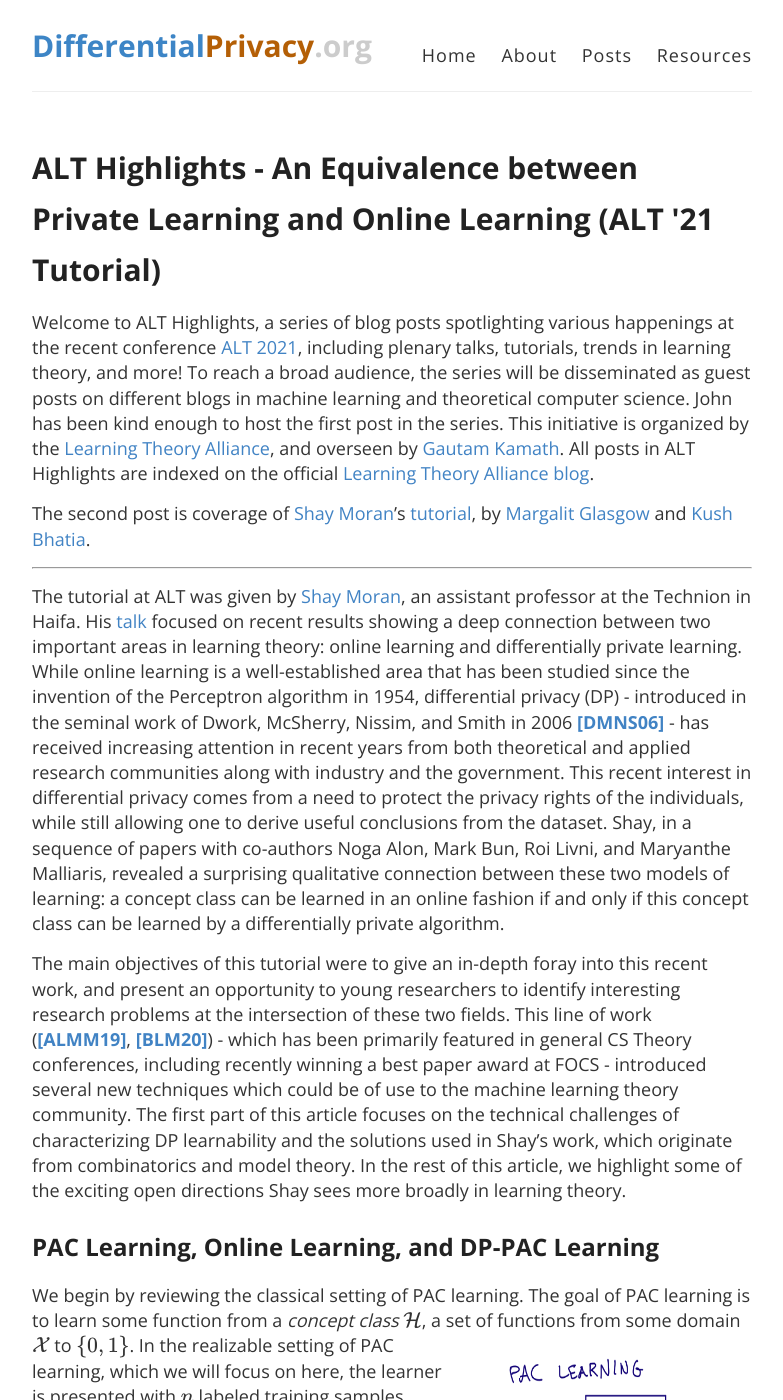
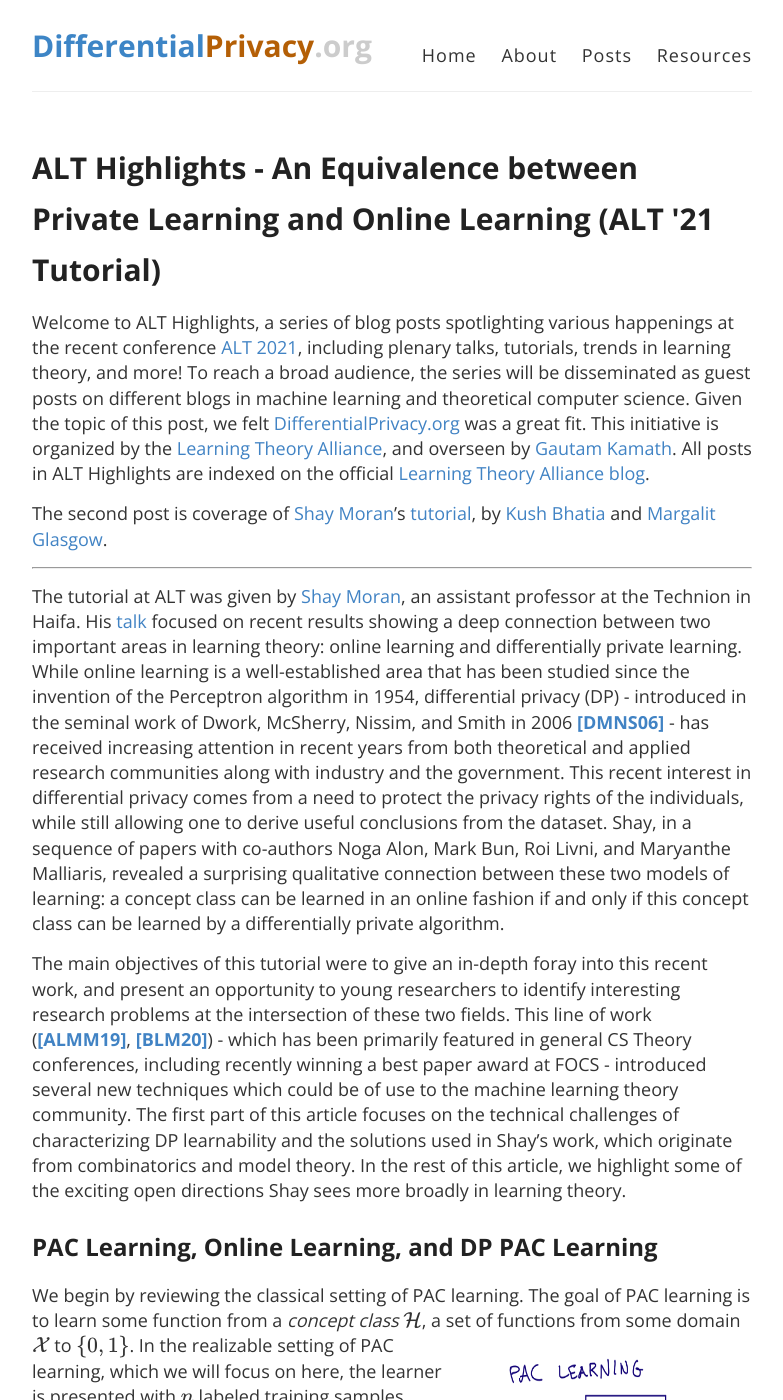
Before and after one commit to differentialprivacy/differentialprivacy, a Jekyll site: the page built from _posts/2021-04-26-alt-highlights.md, in a window 1280 px wide and 1400 px high. Shown: the whole window, without its empty margins (248-1031 px from the left). Built offline with Jekyll 4.4.1, drawn with Linux system fonts in a browser that asks for light colours; comment, search, counter and statistics services are not loaded; some of the changed text lies outside the part shown.

Commit message:
minor text fixes

```diff
--- a/_posts/2021-04-26-alt-highlights.md
+++ b/_posts/2021-04-26-alt-highlights.md
@@ -3,19 +3,19 @@ layout: post
 title: ALT Highlights - An Equivalence between Private Learning and Online Learning (ALT '21 Tutorial)
 comments: true
 authors:
+    - kushbhatia
     - margalitglasgow
-    - kushbhatia
 categories: Definitions
 timestamp: 21:00:00 -0400
 ---
 
 Welcome to ALT Highlights, a series of blog posts spotlighting various happenings at the recent conference [ALT 2021](http://algorithmiclearningtheory.org/alt2021/), including plenary talks, tutorials, trends in learning theory, and more!
 To reach a broad audience, the series will be disseminated as guest posts on different blogs in machine learning and theoretical computer science.
-John has been kind enough to host the first post in the series.
+Given the topic of this post, we felt [DifferentialPrivacy.org](https://differentialprivacy.org/) was a great fit.
 This initiative is organized by the [Learning Theory Alliance](https://www.let-all.com/), and overseen by [Gautam Kamath](http://www.gautamkamath.com/).
 All posts in ALT Highlights are indexed on the official [Learning Theory Alliance blog](https://www.let-all.com/blog/2021/04/20/alt-highlights-2021/).
 
-The second post is coverage of [Shay Moran](http://www.cs.technion.ac.il/~shaymrn)'s [tutorial](https://www.youtube.com/watch?v=wk910Aj559A), by [Margalit Glasgow](https://web.stanford.edu/~mglasgow/) and [Kush Bhatia](https://people.eecs.berkeley.edu/~kush/).
+The second post is coverage of [Shay Moran](http://www.cs.technion.ac.il/~shaymrn)'s [tutorial](https://www.youtube.com/watch?v=wk910Aj559A), by [Kush Bhatia](https://people.eecs.berkeley.edu/~kush/) and [Margalit Glasgow](https://web.stanford.edu/~mglasgow/).
 
 ---
 
@@ -27,7 +27,7 @@ Shay, in a sequence of papers with co-authors Noga Alon, Mark Bun, Roi Livni, an
 
 The main objectives of this tutorial were to give an in-depth foray into this recent work, and present an opportunity to young researchers to identify interesting research problems at the intersection of these two fields. This line of work ([**[ALMM19]**](https://arxiv.org/abs/1806.00949), [**[BLM20]**](https://arxiv.org/abs/2003.00563)) - which has been primarily featured in general CS Theory conferences, including recently winning a best paper award at FOCS -  introduced several new techniques which could be of use to the machine learning theory community. The first part of this article focuses on the technical challenges of characterizing DP learnability and the solutions used in Shay’s work, which originate from combinatorics and model theory. In the rest of this article, we highlight some of the exciting open directions Shay sees more broadly in learning theory.
 
-## PAC Learning, Online Learning, and DP-PAC Learning
+## PAC Learning, Online Learning, and DP PAC Learning
 
 
 We begin by reviewing the classical setting of PAC learning.
@@ -38,7 +38,7 @@ In the realizable setting of PAC learning, which we will focus on here, the lear
 DP PAC learning imposes an additional restriction on PAC learning: the learner must output a function which does not reveal too much about any one sample in the input. Formally, we say an algorithm \\( A \\) is \\( (\varepsilon, \delta) \\)-DP if for any two neighboring inputs \\( X = (X_1, \cdots,  X_i, \cdots, X_n) \\) and \\( X’ = (X_1, \cdots, X_i’,\cdots, X_n) \\) which differ at exactly one sample, for any set \\( S \\), \\( \Pr[A(X) \in S] \leq e^\varepsilon Pr[A(X’) \in S] + \delta \\) . A concept class is *DP PAC learnable* if it can be PAC-learned by a \\( (0.1, o(1/n)) \\)-DP algorithm \\( A \\). That is, changing any one training sample \\( (x_i, y_i) \\) should not affect the distribution over concepts output by \\( A \\) by too much.
 
 
-Online learning considers a setting where the samples arrive one-by-one, and the learner must make predictions as this process unfolds. <img align="right" src="/images/OnlineLearning.png"  style="width:300px;height:300px;">Formally, in realizable online learning, at each round \\( i = 1...T \\), the learner is presented with a sample \\( x_i\\). The learner must predict the label, and then the true label \\( y_i \\) is revealed to the learner. The sequence of examples \\( x_i \\) and the labels \\( y_i \\) may be chosen adversarially, but they must be consistent with some function \\( h \in \mathcal{H} \\). The goal of the learner is to minimize the total number of mistakes made by round \\( T \\). If there is a learner such that at \\( T \rightarrow \infty \\), the number of mistakes is \\( o(T) \\), we say that the class of functions \\( \mathcal{H} \\) is *online learnable*. Because of the adversarial nature of the examples, online learning is well known to be much harder than PAC learning, and is possible precisely when the *Littlestone Dimension* of the concept class is finite. Figure 1 below illustrates the definition of the Littlestone Dimension. One important PAC-learnable concept class which is not online learnable is the class of thresholds on \\( \mathbb{R} \\): The set of functions \\(\\{h_t\\}_{t \in \mathbb{R}} \\) where \\( h_t(x) = \textbf{1}(x > t) \\).
+Online learning considers a setting where the samples arrive one-by-one, and the learner must make predictions as this process unfolds. <img align="right" src="/images/OnlineLearning.png"  style="width:300px;height:300px;">Formally, in realizable online learning, at each round \\( i = 1,\dots,T \\), the learner is presented with a sample \\( x_i\\). The learner must predict the label, and then the true label \\( y_i \\) is revealed to the learner. The sequence of examples \\( x_i \\) and the labels \\( y_i \\) may be chosen adversarially, but they must be consistent with some function \\( h \in \mathcal{H} \\). The goal of the learner is to minimize the total number of mistakes made by round \\( T \\). If there is a learner such that at \\( T \rightarrow \infty \\), the number of mistakes is \\( o(T) \\), we say that the class of functions \\( \mathcal{H} \\) is *online learnable*. Because of the adversarial nature of the examples, online learning is well known to be much harder than PAC learning, and is possible precisely when the *Littlestone Dimension* of the concept class is finite. Figure 1 below illustrates the definition of the Littlestone Dimension. One important PAC-learnable concept class which is not online learnable is the class of thresholds on \\( \mathbb{R} \\): The set of functions \\(\\{h_t\\}_{t \in \mathbb{R}} \\) where \\( h_t(x) = \textbf{1}(x > t) \\).
 
 ![Figure 1: Littlestone Dimension](/images/LD.png "Figure 1: Littlestone Dimension")
 
@@ -63,7 +63,7 @@ At the IAS, Shay met his initial team to tackle this obstacle: Noga Alon, a comb
 The idea for showing a lower bound for improper DP learning of thresholds came from Ramsey Theory, a famous area in combinatorics. Ramsey theory guarantees the existence of structured subsets among large, but arbitrary, combinatorial objects. A toy example of Ramsey Theory is that in any graph on 6 or more nodes, there must be a group of 3 nodes which form either a clique or an independent set. In the case of DP learning thresholds, the learning algorithm \\( A \\) is the arbitrary (and unstructured) combinatorial object. Ramsey Theory guarantees that for any PAC learner \\( A \\), there exists some large subset \\( \mathcal{X}’ \\) of the domain \\(\mathcal{X}=[0, 1]\\) on which \\( A \\) is close to behaving “normally”. The next step is to show that behaving normally contradicts differentially privacy. We’ll dig more technically into this argument in the next couple paragraphs. Note that we invent a couple definitions for the sake of exposition (“proper-normal” and “improper-normal”) that don’t appear in [**[BNSV15]**][3] or [**[ALMM19]**][A].
 
 
-Let’s start by seeing how a simpler version of this argument from [**[BNSV15]**][3] works to show that proper DP algorithms cannot learn thresholds. Recall that in a proper algorithm, after seeing n labeled samples, \\( A \\) must output a threshold. To be a PAC learner, if exactly half of the \\( n \\) samples are labeled 1 (which we will call a *balanced* sample), \\( A \\) must output a threshold between the smallest and largest sample with constant probability. Indeed, otherwise the empirical error of \\( A \\) will be too large to even hope to generalize. This implies that for a balanced list of samples \\( S = [(x_1, 0), \ldots ,(x_{n/2}, 0), (x_{n/2+1}, 1), \ldots ,(x_n, 1)] \\) (ordered by \\(x\\)-value), there must exist an integer \\( k \in [n] \\) for which with probability \\( \Omega(1/n) \\), \\(A \\) outputs a threshold in between
+Let’s start by seeing how a simpler version of this argument from [**[BNSV15]**][3] works to show that proper DP algorithms cannot learn thresholds. Recall that in a proper algorithm, after seeing \\( n \\) labeled samples, \\( A \\) must output a threshold. To be a PAC learner, if exactly half of the \\( n \\) samples are labeled 1 (which we will call a *balanced* sample), \\( A \\) must output a threshold between the smallest and largest sample with constant probability. Indeed, otherwise the empirical error of \\( A \\) will be too large to even hope to generalize. This implies that for a balanced list of samples \\( S = [(x_1, 0), \ldots ,(x_{n/2}, 0), (x_{n/2+1}, 1), \ldots ,(x_n, 1)] \\) (ordered by \\(x\\)-value), there must exist an integer \\( k \in [n] \\) for which with probability \\( \Omega(1/n) \\), \\(A \\) outputs a threshold in between
 \\( x_k \\) and \\( x_{k+1} \\). We’ll say that \\( A \\) is *\\(k\\)-proper-normal* on a set \\( \mathcal{X}’ \\) if for any balanced sample \\( S \\) of \\( n \\) points in \\( \mathcal{X}’ \\), \\( A \\) outputs a threshold in between the \\(k\\)th and \\(k+1\\)th ordered samples with probability \\( \Omega(1/n) \\). For example, the naive algorithm that always outputs a threshold between the 0-labeled samples and 1-labeled samples is \\(n/2\\)-normal on the entire domain \\([0, 1]\\). Ramsey theory guarantees that there is an arbitrary large subset of the domain \\([0, 1]\\) on which \\(A \\) is \\(k\\)-proper-normal for some \\(k\\). (See Figure 2).
 
 ![Figure 2: Ramsey's Theorem](/images/RamseyTheorem.png "Figure 2: Ramsey's Theorem")
```
